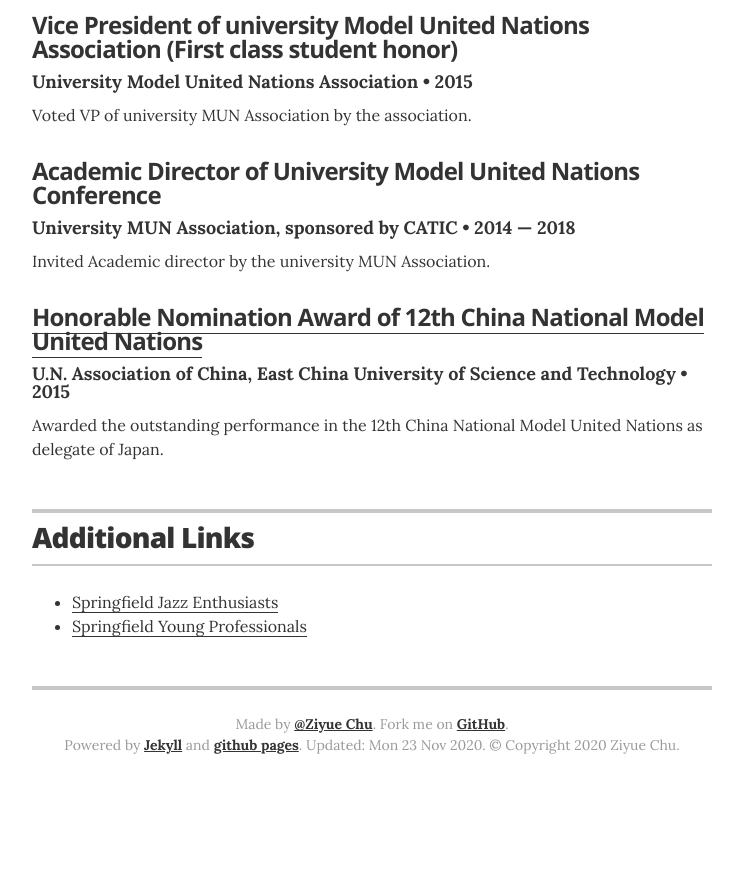
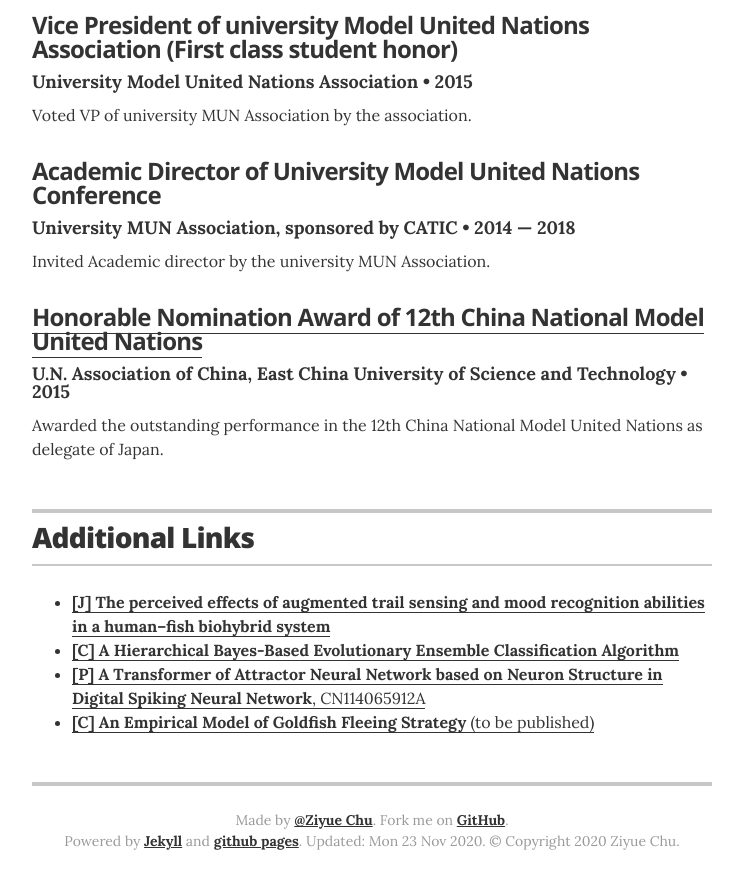
Before and after one commit to zero-cooper/zero-cooper.github.io, a Jekyll site: the page built from index.html, in a window 1280 px wide and 900 px high, scrolled down 3472 px. Shown: the top 889 px of the window, without its empty margins (268-1011 px from the left). Built offline with Jekyll 4.4.1, drawn with Linux system fonts in a browser that asks for light colours; before the commit the page ends 4276 px from its top, so only the background shows below that.

Commit message:
Update links.yml

```diff
--- a/_data/links.yml
+++ b/_data/links.yml
@@ -1,5 +1,9 @@
-# links
-- url: "#"
-  description: Springfield Jazz Enthusiasts
-- url: "#"
-  description: Springfield Young Professionals
+# publications
+- url: "https://iopscience.iop.org/article/10.1088/1748-3190/aca308/meta"
+  description: <b>&#91;J&#93; The perceived effects of augmented trail sensing and mood recognition abilities in a human–fish biohybrid system</b>
+- url: "https://ieeexplore.ieee.org/abstract/document/9904224"
+  description: <b>&#91;C&#93; A Hierarchical Bayes-Based Evolutionary Ensemble Classification Algorithm</b>
+- url: "http://static.tianyancha.com/patent/contentPDF/cb2d8c810400a782360a784c3d1ba389.pdf"
+  description: <b>&#91;P&#93; A Transformer of Attractor Neural Network based on Neuron Structure in Digital Spiking Neural Network</b>, CN114065912A
+- url: ""
+  description: <b> &#91;C&#93; An Empirical Model of Goldfish Fleeing Strategy</b> (to be published)
```
